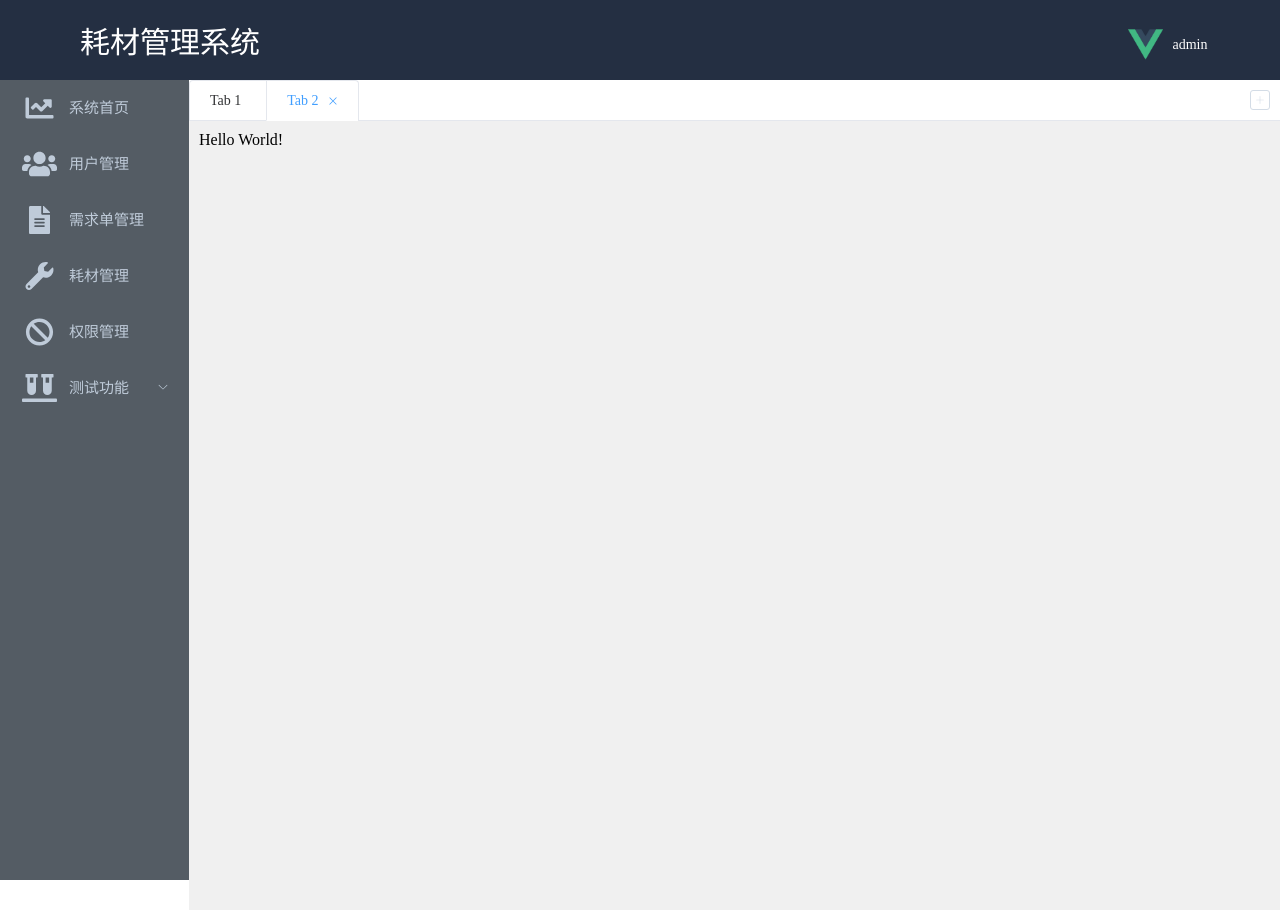
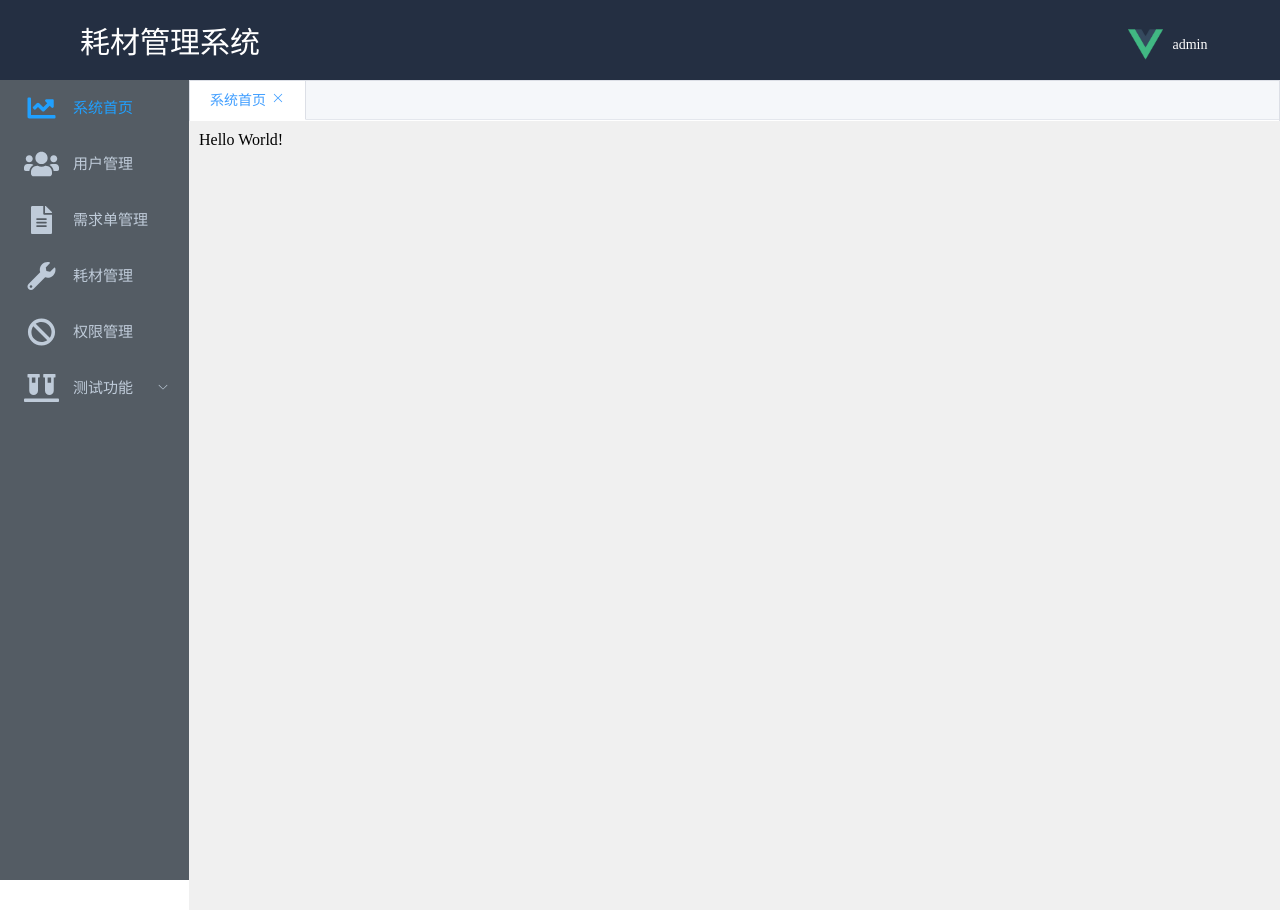
Before and after one commit to yuanbaoyaoyao/record-admin-web, a Vue app: page /#/dashboard in a window 1280 px wide. Shown: the top 921 px of the page. Built offline with nearby package versions, Linux system fonts and the light colour scheme; some icons are missing.

Commit message:
tags路由完成

```diff
--- a/src/components/Sidebar.vue
+++ b/src/components/Sidebar.vue
@@ -1,15 +1,14 @@
 <template>
   <div class="sidebar">
     <el-menu
-      default-active="3"
+      :default-active="onRoutes"
       class="el-menu-vertical-demo"
       background-color="#545c64"
       text-color="#bfcbd9"
       active-text-color="#20a0ff"
       :collapse="collapse"
       unique-opened
-      @open="handleOpen"
-      @close="handleClose"
+      router
     >
       <template v-for="menu in menus">
         <template v-if="menu.subs">
@@ -51,6 +50,7 @@
 <script lang="ts">
 import { computed, defineComponent } from 'vue'
 import { useStore } from "vuex";
+import { useRoute } from 'vue-router';
 
 export default defineComponent({
   components: {
@@ -74,7 +74,7 @@ export default defineComponent({
       },
       {
         icon: "fas fa-wrench fa-2x fa-fw",
-        index: "/products",
+        index: "/consumables",
         title: "耗材管理"
       },
       {
@@ -109,20 +109,17 @@ export default defineComponent({
       },
     ]
 
+    const route = useRoute();
+    const onRoutes = computed(() => {
+      return route.path;
+    })
+
     const store = useStore();
     const collapse = computed(() => store.state.collapse);
-
-    const handleOpen = (key, keyPath) => {
-      console.log(key, keyPath)
-    }
-    const handleClose = (key, keyPath) => {
-      console.log(key, keyPath)
-    }
     return {
       menus,
       collapse,
-      handleOpen,
-      handleClose,
+      onRoutes,
     }
   },
 })
@@ -130,7 +127,8 @@ export default defineComponent({
 
 <style scoped>
 .icon {
-  margin: 12px;
+  margin: 14px;
+  /* margin-top: 2px; */
 }
 .sidebar {
   position: absolute;
@@ -153,5 +151,4 @@ export default defineComponent({
   width: 200px;
   min-height: 100%;
 }
-
 </style>
--- a/src/components/Tags.vue
+++ b/src/components/Tags.vue
@@ -1,64 +1,69 @@
 <template>
-    <div class="tags">
-        <el-tabs v-model="editableTabsValue" type="card" editable @edit="handleTabsEdit">
+    <div class="tags" v-if="showTags">
+        <el-tabs
+            :model-value="$route.meta.title"
+            type="border-card"
+            @tab-click="handleClick"
+            closable
+        >
             <el-tab-pane
+                class="tab"
                 v-for="item in editableTabs"
-                :key="item.name"
+                :key="item.path"
                 :label="item.title"
-                :name="item.name"
-            >{{ item.content }}</el-tab-pane>
+                :name="item.title"
+            ></el-tab-pane>
         </el-tabs>
     </div>
 </template>
 <script lang="ts">
+import { computed } from '@vue/reactivity';
+import { useStore } from "vuex"
+import { onBeforeRouteUpdate, useRoute, useRouter } from 'vue-router';
 export default {
-    data() {
+    setup() {
+        const route = useRoute();
+        const router = useRouter();
+
+        const store = useStore();
+        const editableTabs = computed(() => store.state.editableTabs);
+        const showTags = computed(() => editableTabs.value.length > 0);
+        // const editableTabsValue = computed(() => store.state.tabsIndex);
+
+        const addTags = (route) => {
+            const isExist = editableTabs.value.some((menu) => {
+                return menu.path === route.fullPath;
+            })
+            if (!isExist) {
+                store.commit("addTags", {
+                    name: route.name,
+                    title: route.meta.title,
+                    path: route.fullPath
+                })
+            }
+        }
+
+        const handleClick = (tab) => {
+            //将当前tab名字与store中的edableTabs中的名字比对，获得路由
+            var length = editableTabs.value.length;
+            for (var i = 0; i < length; i++) {
+                if (editableTabs.value[i].title === tab.props.name) {
+                    router.push(editableTabs.value[i].path)
+                    break;
+                }
+            }
+        }
+        addTags(route)
+
+        onBeforeRouteUpdate((to) => {
+            addTags(to)
+        })
         return {
-            editableTabsValue: '2',
-            editableTabs: [
-                {
-                    title: 'Tab 1',
-                    name: '1',
-                    content: 'Tab 1 content',
-                },
-                {
-                    title: 'Tab 2',
-                    name: '2',
-                    content: 'Tab 2 content',
-                },
-            ],
-            tabIndex: 2,
+            editableTabs,
+            // editableTabsValue,
+            showTags,
+            handleClick
         }
-    },
-    methods: {
-        handleTabsEdit(targetName, action) {
-            if (action === 'add') {
-                const newTabName = `${++this.tabIndex}`
-                this.editableTabs.push({
-                    title: 'New Tab',
-                    name: newTabName,
-                    content: 'New Tab content',
-                })
-                this.editableTabsValue = newTabName
-            }
-            if (action === 'remove') {
-                const tabs = this.editableTabs
-                let activeName = this.editableTabsValue
-                if (activeName === targetName) {
-                    tabs.forEach((tab, index) => {
-                        if (tab.name === targetName) {
-                            const nextTab = tabs[index + 1] || tabs[index - 1]
-                            if (nextTab) {
-                                activeName = nextTab.name
-                            }
-                        }
-                    })
-                }
-
-                this.editableTabsValue = activeName
-                this.editableTabs = tabs.filter((tab) => tab.name !== targetName)
-            }
-        },
     },
 }
 </script>
@@ -70,9 +75,6 @@ export default {
     overflow: hidden;
     background: #fff;
     padding-right: 120px;
-    /* box-shadow: 0 5px 10px #ddd; */
-    /* margin: 60px; */
-    /* margin-left: 181px; */
     margin-top: 0px;
     width: 100%;
 }
--- a/src/router/index.js
+++ b/src/router/index.js
@@ -15,10 +15,66 @@ const routes = [{
         path: "/dashboard",
         name: "dashboard",
         meta: {
-            title: '系统页面'
+            title: '系统首页'
         },
         component: () => import("../views/Dashboard.vue")
-    }]
+    }, {
+        path: "/users",
+        name: "Users",
+        meta:{
+            title:'用户管理'
+        },
+        component: () => import("../views/Users.vue"),
+
+    }, {
+        path: "/orders",
+        name: "Orders",
+        meta:{
+            title:'需求单管理'
+        },
+        component: () => import("../views/Orders.vue"),
+
+    }, {
+        path: "/consumables",
+        name: "Consumables",
+        meta:{
+            title:'耗材管理'
+        },
+        component: () => import("../views/Consumables.vue"),
+
+    }, {
+        path: "/permissions",
+        name: "Permissions",
+        meta:{
+            title:'权限管理'
+        },
+        component: () => import("../views/Permissions.vue"),
+
+    }, {
+        path: "/charts",
+        name: "Charts",
+        meta:{
+            title:'表格'
+        },
+        component: () => import("../views/Charts.vue"),
+
+    }, {
+        path: "/3d",
+        name: "3d",
+        meta:{
+            title:'3d'
+        },
+        component: () => import("../views/3d.vue"),
+
+    }, {
+        path: "editor",
+        name: "Editor",
+        meta:{
+            title:'富文本编辑器'
+        },
+        component: () => import("../views/Editor.vue"),
+
+    },]
 }];
 
 const router = createRouter({
--- a/src/store/index.js
+++ b/src/store/index.js
@@ -4,10 +4,23 @@ import {
 export default createStore({
     state: {
         collapse: false,
+        editableTabs: [],
     },
     mutations: {
         handleCollapse(state, data) {
             state.collapse = data;
+        },
+        addTags(state, data) {
+            state.editableTabs.push(data)
+        },
+        deleteTags(state, data) {
+            state.editableTabs.splice(data)
+        },
+        clearTags(state) {
+            state.editableTabs = []
+        },
+        deleteOtherTags(state, data) {
+            state.editableTabs = data
         }
     }
 })
--- /dev/null
+++ b/src/views/3d.vue
@@ -0,0 +1,3 @@
+<template>
+    <div>3d</div>
+</template>
--- /dev/null
+++ b/src/views/Charts.vue
@@ -0,0 +1,3 @@
+<template>
+    <div>charts</div>
+</template>
--- /dev/null
+++ b/src/views/Consumables.vue
@@ -0,0 +1,3 @@
+<template>
+    <div>consumables</div>
+</template>
--- /dev/null
+++ b/src/views/Editor.vue
@@ -0,0 +1,3 @@
+<template>
+    <div>editor</div>
+</template>
--- /dev/null
+++ b/src/views/Orders.vue
@@ -0,0 +1,3 @@
+<template>
+    <div>orders</div>
+</template>
--- /dev/null
+++ b/src/views/Permissions.vue
@@ -0,0 +1,3 @@
+<template>
+    <div>permissions</div>
+</template>
--- /dev/null
+++ b/src/views/Users.vue
@@ -0,0 +1,3 @@
+<template>
+    <div>users</div>
+</template>
```
